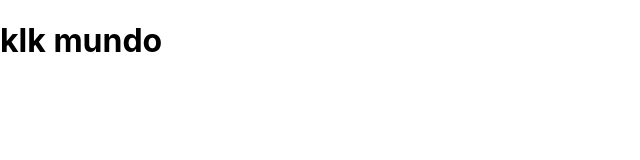
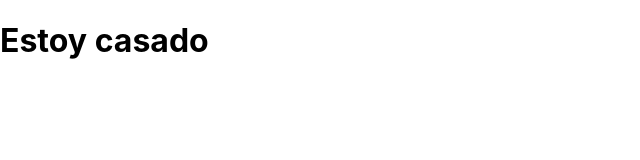
Before and after one commit to TuskKillator2000/Helados-Bon, a React (Create React App) app: page / in a window 1280 px wide. Shown: the top 160 px of the page, without its empty margins (0-640 px from the left). Built offline with nearby package versions, Linux system fonts and the light colour scheme.

Commit message:
actualizando

```diff
--- a/src/App.js
+++ b/src/App.js
@@ -1,7 +1,8 @@
-import logo from './logo.svg';
-import './App.css';
+import logo from "./logo.svg";
+import "./App.css";
 
 export function Greeting() {
-  return <h1>klk mundo</h1>
-
- }
+  const name = true;
+  return <h1>{name ? "Estoy casado" : "No estoy casado"}
+  </h1>;
+}
```
